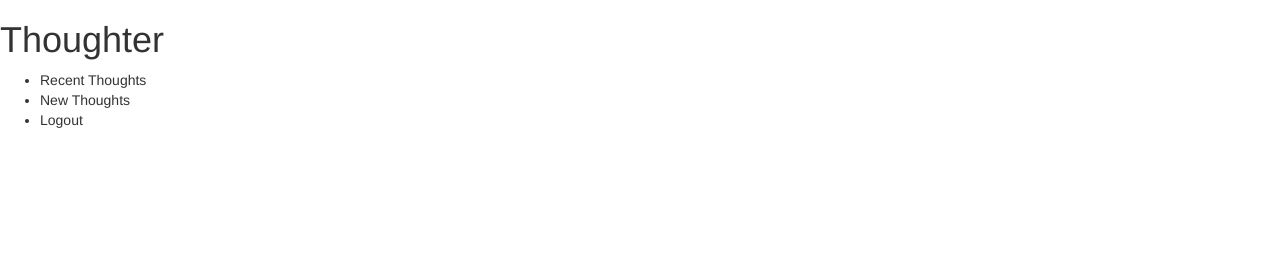
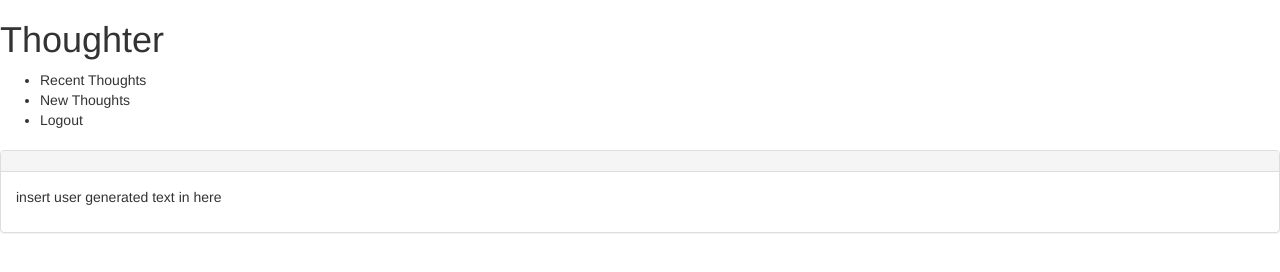
Before and after one commit to Team-JSSS/Thoughter, a plain HTML site: page src/recent-thoughts.html in a window 1280 px wide. Drawn offline with nearby package versions, Linux system fonts and the light colour scheme; files whose address does not match are found by name.

Commit message:
added panel styles to recent thoughts

```diff
--- a/src/recent-thoughts.html
+++ b/src/recent-thoughts.html
@@ -22,12 +22,16 @@
 
     <main>
       <h2></h2>
-      <section>
+      <section class="panel panel-default">
 
-      </section>
       <aside class="panel-heading">
         <h3 class="panel-title"></h3>
       </aside>
+      <aside class="panel-body">
+        <p>insert user generated text in here</p>
+      </aside>
+    </section>
+
     </main>
 
 
```
